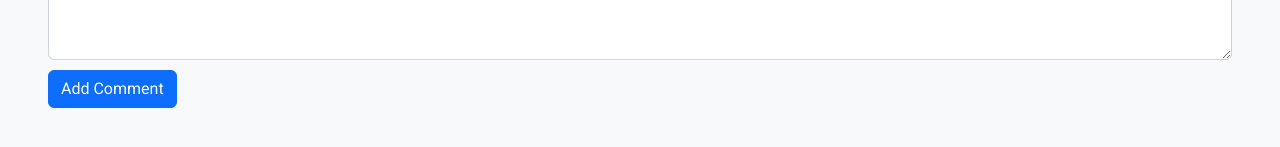
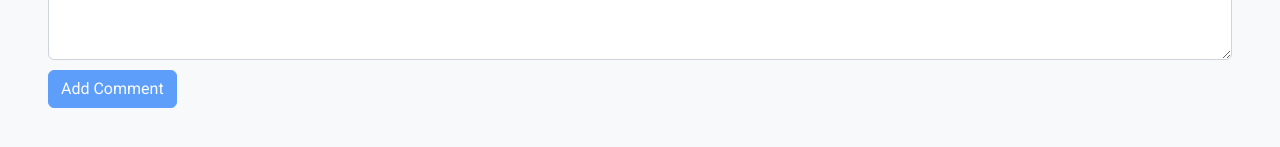
Before and after one commit to valeriiSkliar/angular-final-task, an Angular app: page /product-page/1 in a window 1280 px wide. Shown: the part 919-1066 px from the top of the page. Built offline with nearby package versions, Linux system fonts and the light colour scheme.

Commit message:
add correctComment pipes

```diff
--- a/src/app/product/comment-component/comment-component.component.html
+++ b/src/app/product/comment-component/comment-component.component.html
@@ -2,20 +2,26 @@
     <ng-container *ngFor="let comment of activeComments.comments">
     <div class="alert alert-secondary p-3 ml" role="alert">
         <!--<h4 class="alert-heading">Well done!</h4>-->
-        <p>{{comment.text}}</p>
+        <p>{{comment.text | correctComment}}</p>
         <hr>
         <p class="mb-0">{{comment.date}}</p>
     </div>
     </ng-container>
     <div class="px-5">
-        <textarea class="form-control" rows="5" [(ngModel)]="comment"></textarea>
-
-
-            <button
-              class="btn btn-primary m-button"
-              type="submit"
-              (click)="onClick()"
-              >Add Comment</button>
-
+        <textarea
+            class="form-control"
+            rows="5"
+            #commentText="ngModel"
+            [(ngModel)]="comment"
+            required
+            pattern=".+\n?.*\n?.*\n?.*\n?.*\n?.*\n?.*\n?.*\n?.*\n?.*">
+        </textarea>
+        <button
+            [disabled]="commentText.invalid"
+            class="btn btn-primary m-button"
+            type="submit"
+            (click)="onClick()"
+            >Add Comment
+        </button>
     </div>
 </section>
--- /dev/null
+++ b/src/app/product/correct-comment.pipe.ts
@@ -0,0 +1,14 @@
+import { Pipe, PipeTransform } from '@angular/core';
+
+@Pipe({
+	name: 'correctComment',
+})
+export class CorrectCommentPipe implements PipeTransform {
+	transform(value: string): string {
+		return value
+			.replaceAll('кокос', '*****')
+			.replaceAll('@', '*')
+			.replaceAll('банан', '*****')
+			.replaceAll('плохой', '******');
+	}
+}
--- a/src/app/product/product.module.ts
+++ b/src/app/product/product.module.ts
@@ -10,6 +10,7 @@ import { ProductImgComponent } from './product-component/product-img/product-img
 import { ProductInfoComponent } from './product-component/product-info/product-info.component';
 import { ProductButtonComponent } from './product-component/product-info/product-button/product-button.component';
 import { ProductDescriptionComponent } from './product-component/product-info/product-description/product-description.component';
+import { CorrectCommentPipe } from './correct-comment.pipe';
 
 @NgModule({
 	declarations: [
@@ -21,6 +22,7 @@ import { ProductDescriptionComponent } from './product-component/product-info/pr
 		ProductInfoComponent,
 		ProductButtonComponent,
 		ProductDescriptionComponent,
+		CorrectCommentPipe,
 	],
 	imports: [CommonModule, RouterLink, FormsModule],
 	exports: [BackComponentComponent],
```
Also changed, not shown: 1 other file (tests, documents, lock files or other folders).
